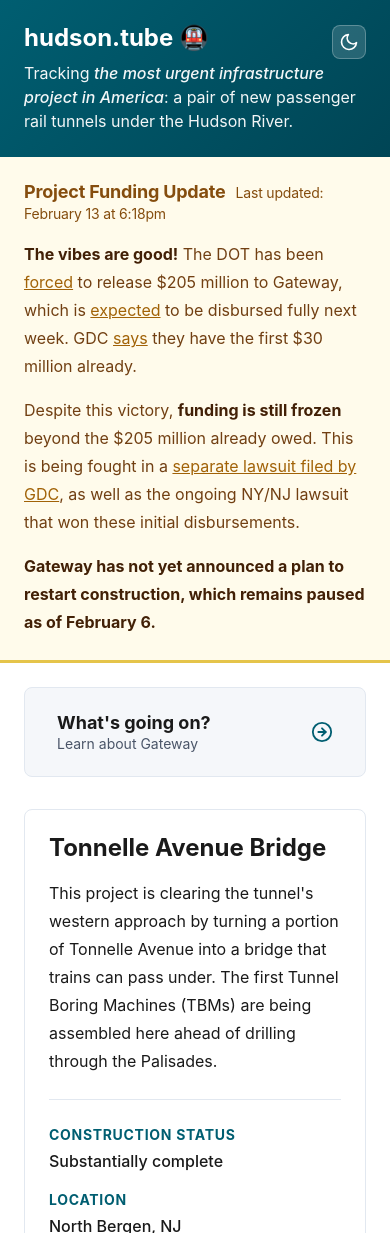
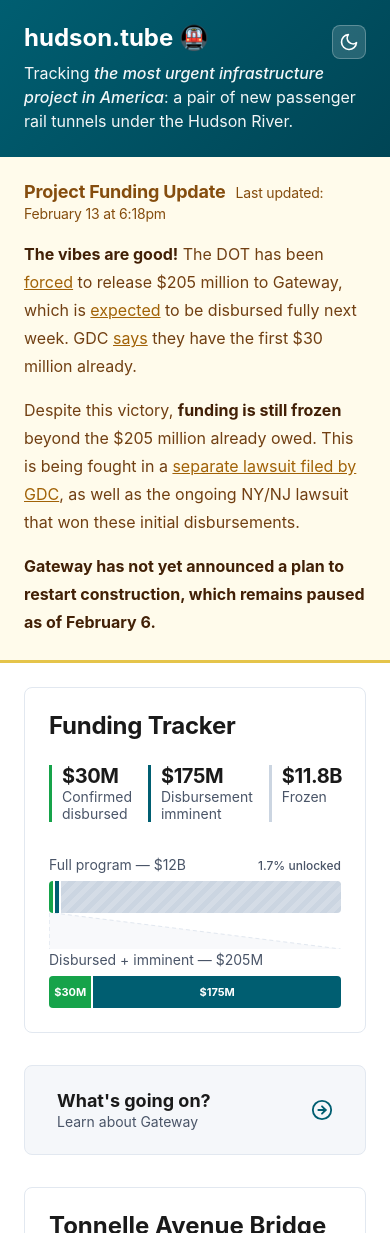
Before and after one commit to embeaken/gateway-tracker, a Vue app: page / in a window 390 px wide. Shown: the top 1233 px of the page. Built offline with nearby package versions, Linux system fonts and the light colour scheme.

Commit message:
funding tracker

```diff
--- a/src/App.vue
+++ b/src/App.vue
@@ -2,6 +2,7 @@
 import { ref } from 'vue'
 import AppHeader from './components/AppHeader.vue'
 import AlertNotice from './components/AlertNotice.vue'
+import FundingTracker from './components/FundingTracker.vue'
 import AppFooter from './components/AppFooter.vue'
 import MainLayout from './components/MainLayout.vue'
 import ProjectCard from './components/ProjectCard.vue'
@@ -20,6 +21,8 @@
   <main>
     <MainLayout>
       <template #content>
+        <FundingTracker />
+
         <!-- Mobile-only trigger above project list -->
         <button class="context-trigger context-trigger--mobile" @click="contextOpen = true">
           <div class="trigger-text">
--- /dev/null
+++ b/src/components/FundingTracker.vue
@@ -0,0 +1,297 @@
+<script setup lang="ts">
+const TOTAL = 12_000_000_000
+const CONFIRMED = 30_000_000
+const EXPECTED = 175_000_000
+const FROZEN = TOTAL - CONFIRMED - EXPECTED
+const UNLOCKED = CONFIRMED + EXPECTED
+
+const unlockedPct = (UNLOCKED / TOTAL) * 100
+const confirmedZoomPct = (CONFIRMED / UNLOCKED) * 100
+const expectedZoomPct = (EXPECTED / UNLOCKED) * 100
+
+function fmt(n: number): string {
+  if (n >= 1_000_000_000) return `$${(n / 1_000_000_000).toFixed(n % 1_000_000_000 === 0 ? 0 : 1)}B`
+  if (n >= 1_000_000) return `$${(n / 1_000_000).toFixed(0)}M`
+  return `$${n.toLocaleString()}`
+}
+</script>
+
+<template>
+  <div class="funding-card">
+    <h3 class="funding-title">Funding Tracker</h3>
+
+    <div class="stats-row">
+      <div class="stat-item stat-item--confirmed">
+        <span class="stat-value">{{ fmt(CONFIRMED) }}</span>
+        <span class="stat-name">Confirmed disbursed</span>
+      </div>
+      <div class="stat-item stat-item--expected">
+        <span class="stat-value">{{ fmt(EXPECTED) }}</span>
+        <span class="stat-name">Disbursement imminent</span>
+      </div>
+      <div class="stat-item stat-item--frozen">
+        <span class="stat-value">{{ fmt(FROZEN) }}</span>
+        <span class="stat-name">Frozen</span>
+      </div>
+    </div>
+
+    <div class="bar-section">
+      <div class="bar-header">
+        <span class="bar-label">Full program &mdash; {{ fmt(TOTAL) }}</span>
+        <span class="bar-pct">{{ unlockedPct.toFixed(1) }}% unlocked</span>
+      </div>
+      <div class="bar" aria-hidden="true">
+        <div
+          class="bar-segment bar-segment--confirmed"
+          :style="{ width: Math.max(unlockedPct * (CONFIRMED / UNLOCKED), 0) + '%', minWidth: '4px' }"
+        ></div>
+        <div class="bar-notch"></div>
+        <div
+          class="bar-segment bar-segment--expected"
+          :style="{ width: Math.max(unlockedPct * (EXPECTED / UNLOCKED), 0) + '%', minWidth: '4px' }"
+        ></div>
+        <div class="bar-notch"></div>
+        <div class="bar-segment bar-segment--frozen" style="flex: 1"></div>
+      </div>
+    </div>
+
+    <div class="zoom-connector" aria-hidden="true">
+      <svg class="zoom-svg" viewBox="0 0 1000 40" preserveAspectRatio="none">
+        <polygon :points="`1,0 ${unlockedPct * 10},0 999,40 1,40`" class="zoom-fill" />
+        <line x1="1" y1="0" x2="1" y2="40" class="zoom-line" />
+        <line :x1="unlockedPct * 10" y1="0" x2="999" y2="40" class="zoom-line" />
+      </svg>
+    </div>
+
+    <div class="bar-section">
+      <div class="bar-header">
+        <span class="bar-label">Disbursed + imminent &mdash; {{ fmt(UNLOCKED) }}</span>
+      </div>
+      <div class="bar" aria-hidden="true">
+        <div
+          class="bar-segment bar-segment--confirmed"
+          :style="{ width: confirmedZoomPct + '%' }"
+        >
+          <span class="segment-label">{{ fmt(CONFIRMED) }}</span>
+        </div>
+        <div class="bar-notch"></div>
+        <div
+          class="bar-segment bar-segment--expected"
+          :style="{ width: expectedZoomPct + '%' }"
+        >
+          <span class="segment-label">{{ fmt(EXPECTED) }}</span>
+        </div>
+      </div>
+    </div>
+  </div>
+</template>
+
+<style scoped>
+.funding-card {
+  background: var(--color-background);
+  border: 1px solid var(--color-border);
+  border-radius: var(--radius-md);
+  padding: var(--spacing-xl);
+  margin-bottom: var(--spacing-lg);
+}
+
+.funding-title {
+  font-size: var(--font-size-md);
+  font-weight: var(--font-weight-bold);
+  color: var(--color-text-primary);
+  margin: 0 0 var(--spacing-md) 0;
+  letter-spacing: -0.01em;
+}
+
+/* --- Stats --- */
+
+.stats-row {
+  display: grid;
+  grid-template-columns: repeat(3, 1fr);
+  gap: var(--spacing-sm);
+  margin-bottom: var(--spacing-lg);
+}
+
+.stat-item {
+  border-left: 3px solid;
+  padding-left: 10px;
+}
+
+.stat-item--confirmed { border-color: #16A34A; }
+.stat-item--expected { border-color: var(--color-primary); }
+.stat-item--frozen { border-color: #CBD5E1; }
+
+[data-theme="dark"] .stat-item--confirmed { border-color: #4ADE80; }
+[data-theme="dark"] .stat-item--frozen { border-color: #475569; }
+
+@media (prefers-color-scheme: dark) {
+  :root:not([data-theme="light"]) .stat-item--confirmed { border-color: #4ADE80; }
+  :root:not([data-theme="light"]) .stat-item--frozen { border-color: #475569; }
+}
+
+.stat-value {
+  display: block;
+  font-size: var(--font-size-md);
+  font-weight: var(--font-weight-bold);
+  color: var(--color-text-primary);
+  line-height: 1.1;
+  letter-spacing: -0.02em;
+}
+
+.stat-name {
+  display: block;
+  font-size: var(--font-size-xs);
+  color: var(--color-text-secondary);
+  margin-top: 2px;
+  line-height: 1.2;
+}
+
+/* --- Bars --- */
+
+.bar-section {
+  margin-bottom: 0;
+}
+
+.bar-header {
+  display: flex;
+  align-items: baseline;
+  justify-content: space-between;
+  margin-bottom: 6px;
+}
+
+.bar-label {
+  font-size: var(--font-size-xs);
+  color: var(--color-text-secondary);
+}
+
+.bar-pct {
+  font-size: 12px;
+  font-weight: var(--font-weight-medium);
+  color: var(--color-text-secondary);
+}
+
+.bar {
+  display: flex;
+  align-items: stretch;
+  height: 40px;
+  border-radius: var(--radius-sm);
+  overflow: hidden;
+  box-shadow: inset 0 1px 2px rgba(0, 0, 0, 0.06);
+}
+
+[data-theme="dark"] .bar {
+  box-shadow: inset 0 1px 3px rgba(0, 0, 0, 0.25);
+}
+
+@media (prefers-color-scheme: dark) {
+  :root:not([data-theme="light"]) .bar {
+    box-shadow: inset 0 1px 3px rgba(0, 0, 0, 0.25);
+  }
+}
+
+.bar-segment {
+  display: flex;
+  align-items: center;
+  justify-content: center;
+}
+
+.bar-segment--confirmed { background: #16A34A; }
+.bar-segment--expected { background: var(--color-primary); }
+.bar-segment--frozen {
+  background: repeating-linear-gradient(
+    -45deg,
+    #CBD5E1,
+    #CBD5E1 5px,
+    #D4DCE6 5px,
+    #D4DCE6 10px
+  );
+}
+
+[data-theme="dark"] .bar-segment--confirmed { background: #22C55E; }
+[data-theme="dark"] .bar-segment--frozen {
+  background: repeating-linear-gradient(
+    -45deg,
+    #334155,
+    #334155 5px,
+    #2E3C50 5px,
+    #2E3C50 10px
+  );
+}
+
+@media (prefers-color-scheme: dark) {
+  :root:not([data-theme="light"]) .bar-segment--confirmed { background: #22C55E; }
+  :root:not([data-theme="light"]) .bar-segment--frozen {
+    background: repeating-linear-gradient(
+      -45deg,
+      #334155,
+      #334155 5px,
+      #2E3C50 5px,
+      #2E3C50 10px
+    );
+  }
+}
+
+.bar-notch {
+  width: 2px;
+  background: var(--color-background);
+  flex-shrink: 0;
+}
+
+.segment-label {
+  font-size: var(--font-size-xs);
+  font-weight: var(--font-weight-bold);
+  color: #fff;
+  white-space: nowrap;
+}
+
+
+/* --- Zoom connector --- */
+
+.zoom-connector {
+  position: relative;
+  height: 44px;
+}
+
+.zoom-svg {
+  position: absolute;
+  inset: 0;
+  width: 100%;
+  height: 100%;
+}
+
+.zoom-fill {
+  fill: var(--color-border);
+  opacity: 0.25;
+}
+
+.zoom-line {
+  stroke: var(--color-border);
+  stroke-width: 1;
+  stroke-dasharray: 4 3;
+  vector-effect: non-scaling-stroke;
+}
+
+/* --- Responsive --- */
+
+@media (max-width: 768px) {
+  .funding-card {
+    padding: var(--spacing-md);
+  }
+
+  .stat-value {
+    font-size: 20px;
+  }
+
+  .bar {
+    height: 32px;
+  }
+
+  .segment-label {
+    font-size: 11px;
+  }
+
+  .zoom-connector {
+    height: 36px;
+  }
+}
+</style>
```
